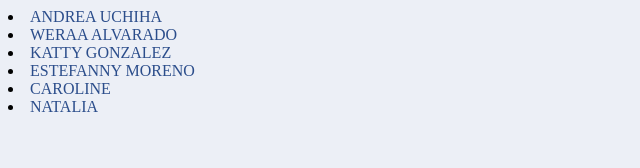
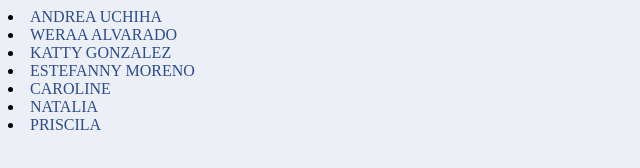
Before and after one commit to Ale-bermea-98/WITHSTYLE, a plain HTML site: page index.html in a window 1280 px wide. Shown: the full height of the page, 0-640 px from the left. Drawn offline with Linux system fonts and the light colour scheme.

Commit message:
Update index.html

```diff
--- a/index.html
+++ b/index.html
@@ -15,6 +15,7 @@
     <li><a href="./01-Fanny.html">ESTEFANNY MORENO</a></li>
     <li><a href="./01-Fanny-Gomez.html">CAROLINE</a></li>
   <li><a href="./01-natalia.html">NATALIA</a></li>
+   <li><a href="./01-priscila.html">PRISCILA</a></li>
 
 
 
```
